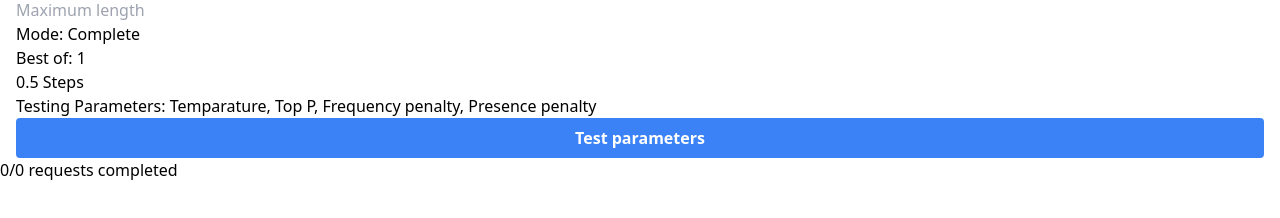
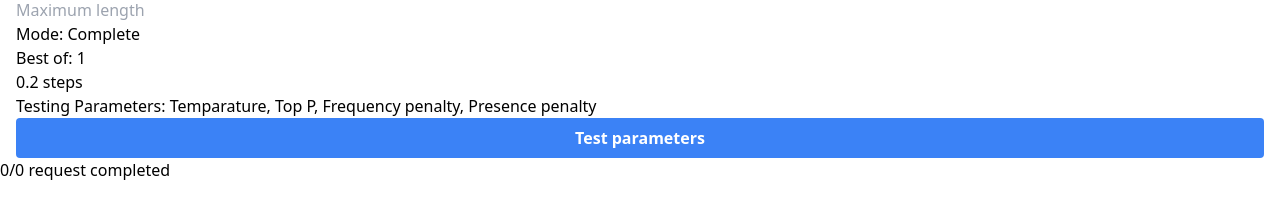
Before and after one commit to ezzcodeezzlife/gpt3-automated-prompt-parameter-testing, a Next.js app: page / in a window 1280 px wide. Shown: the part 146-364 px from the top of the page. Built offline with nearby package versions, Linux system fonts and the light colour scheme.

Commit message:
adjust step size

```diff
--- a/lib/getAllCombinations.js
+++ b/lib/getAllCombinations.js
@@ -3,14 +3,14 @@ export const getAllCombinations = (ranges = []) => {
   for (let i = 0; i < ranges.length; i++) {
     const range = ranges[i];
     if (combinations.length === 0) {
-      for (let j = range[0]; j <= range[1]; j += 0.5) {
+      for (let j = range[0]; j <= range[1]; j += 0.2) {
         combinations.push([j]);
       }
     } else {
       const temp = [];
       for (let n = 0; n < combinations.length; n++) {
         const combination = combinations[n];
-        for (let j = range[0]; j <= range[1]; j += 0.5) {
+        for (let j = range[0]; j <= range[1]; j += 0.2) {
           temp.push(roundToFirstDigit(combination.concat([j])));
         }
       }
--- a/pages/index.js
+++ b/pages/index.js
@@ -87,7 +87,7 @@ export default function Home() {
         />
         <span>Mode: Complete</span>
         <span>Best of: 1</span>
-        <span>0.5 Steps</span>
+        <span>0.2 steps</span>
         <p>
           Testing Parameters: Temparature, Top P, Frequency penalty, Presence
           penalty
@@ -100,9 +100,7 @@ export default function Home() {
         </button>
       </div>
 
-      <div>
-        {   counter + "/" + allCombinations } requests completed
-      </div>
+      <div>{counter + "/" + allCombinations} request completed</div>
 
       <div>
         {responses ? (
```
